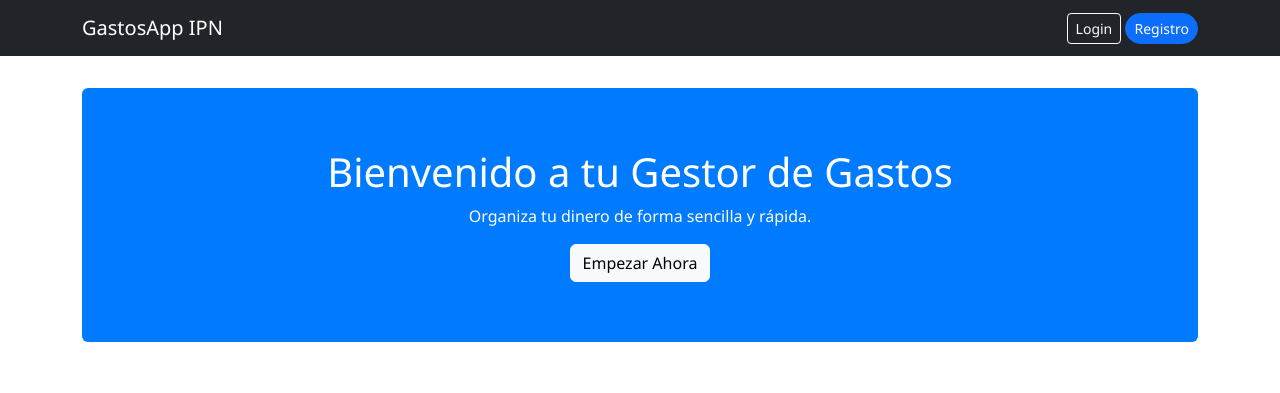
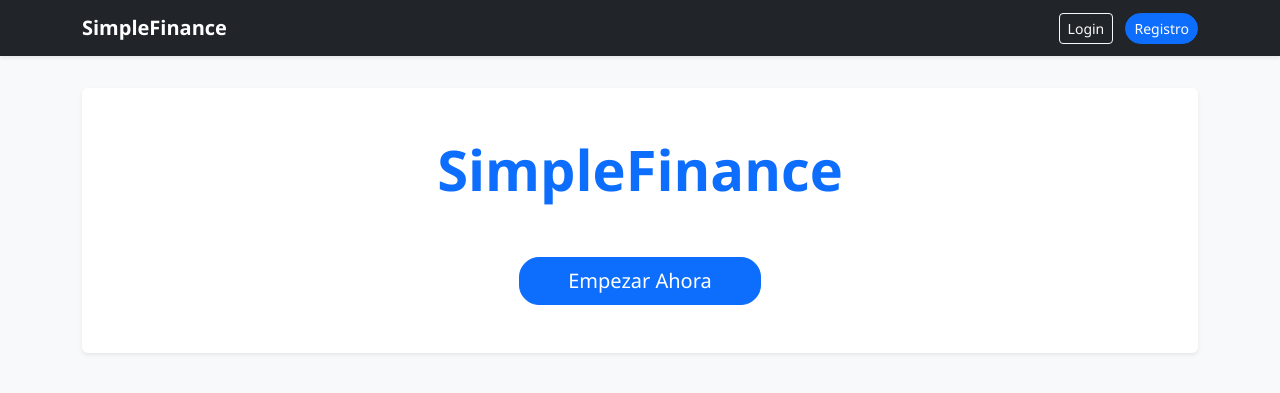
Before and after one commit to Emmanuel071104/proyecto-gastos, a Flask app: page / in a window 1280 px wide. Shown: the top 393 px of the page. Run offline with Flask 3, Linux system fonts and the light colour scheme.

Commit message:
Rebranding a SimpleFinance, mejoras de UD y Flash Messages

```diff
--- a/app.py
+++ b/app.py
@@ -7,7 +7,8 @@ from werkzeug.security import generate_password_hash, check_password_hash
 app = Flask(__name__)
 
 # --- CONFIGURACIÓN DE SEGURIDAD Y BASE DE DATOS ---
-app.config['SECRET_KEY'] = 'ipn_computacion_2026_secreto'
+# Actualizamos la clave secreta para SimpleFinance
+app.config['SECRET_KEY'] = 'simplefinance_2026_secreto'
 
 uri = os.getenv("DATABASE_URL", "sqlite:///gastos.db")
 if uri.startswith("postgres://"):
@@ -34,7 +35,6 @@ class Categoria(db.Model):
     __tablename__ = 'categorias'
     id = db.Column(db.Integer, primary_key=True)
     nombre = db.Column(db.String(50), unique=True, nullable=False)
-    # Relación: Una categoría tiene muchos gastos
     gastos = db.relationship('Gasto', backref='categoria_rel', lazy=True)
 
 class Gasto(db.Model):
@@ -44,7 +44,6 @@ class Gasto(db.Model):
     descripcion = db.Column(db.String(200), nullable=False)
     fecha = db.Column(db.DateTime, server_default=db.func.now())
     usuario_id = db.Column(db.Integer, db.ForeignKey('usuarios.id'), nullable=False)
-    # Nueva llave foránea para Categoría
     categoria_id = db.Column(db.Integer, db.ForeignKey('categorias.id'), nullable=False)
 
 @login_manager.user_loader
@@ -60,7 +59,6 @@ def index():
             return redirect(url_for('dashboard'))
 
         mis_gastos = Gasto.query.filter_by(usuario_id=current_user.id).order_by(Gasto.id.desc()).all()
-        # Pasamos las categorías para que aparezcan en el formulario
         todas_categorias = Categoria.query.all()
         return render_template('index.html', gastos=mis_gastos, categorias=todas_categorias)
     return render_template('index.html')
@@ -69,7 +67,7 @@ def index():
 @login_required
 def dashboard():
     if current_user.rol != 'admin':
-        flash('No tienes permiso para acceder a esta sección.')
+        flash('No tienes permiso para acceder a esta sección de SimpleFinance.', 'error')
         return redirect(url_for('index'))
 
     todos_los_gastos = Gasto.query.all()
@@ -83,13 +81,15 @@ def register():
         password = request.form.get('password')
 
         if Usuario.query.filter_by(username=username).first():
-            flash('El usuario ya existe.')
+            flash('Error: Ese usuario ya existe en SimpleFinance.', 'error')
             return redirect(url_for('register'))
 
         hashed_pw = generate_password_hash(password)
         nuevo_usuario = Usuario(username=username, password=hashed_pw, rol='usuario')
         db.session.add(nuevo_usuario)
         db.session.commit()
+
+        flash('¡Cuenta creada con éxito! Bienvenido a SimpleFinance.', 'success')
         return redirect(url_for('login'))
 
     return render_template('register.html')
@@ -98,10 +98,16 @@ def register():
 def login():
     if request.method == 'POST':
         user = Usuario.query.filter_by(username=request.form.get('username')).first()
-        if user and check_password_hash(user.password, request.form.get('password')):
+
+        if not user:
+            flash('El usuario ingresado no existe en SimpleFinance.', 'error')
+        elif not check_password_hash(user.password, request.form.get('password')):
+            flash('Contraseña incorrecta. Inténtalo de nuevo.', 'error')
+        else:
             login_user(user)
+            flash(f'¡Bienvenido a SimpleFinance, {user.username}!', 'success')
             return redirect(url_for('index'))
-        flash('Credenciales incorrectas.')
+
     return render_template('login.html')
 
 @app.route('/agregar', methods=['POST'])
@@ -109,7 +115,7 @@ def login():
 def agregar():
     monto = request.form.get('monto')
     descripcion = request.form.get('descripcion')
-    cat_id = request.form.get('categoria_id') # Recibimos la categoría
+    cat_id = request.form.get('categoria_id')
 
     if monto and descripcion and cat_id:
         nuevo_gasto = Gasto(
@@ -120,34 +126,35 @@ def agregar():
         )
         db.session.add(nuevo_gasto)
         db.session.commit()
+        flash('Movimiento registrado en SimpleFinance.', 'success')
 
     return redirect(url_for('index'))
 
 @app.route('/logout')
 def logout():
     logout_user()
+    flash('Has cerrado sesión en SimpleFinance.', 'success')
     return redirect(url_for('login'))
 
 @app.route('/setup')
 def setup():
     db.create_all()
 
-    # 1. Crear categorías base si no existen
     if not Categoria.query.first():
-        cat1 = Categoria(nombre='Comida')
-        cat2 = Categoria(nombre='Transporte')
-        cat3 = Categoria(nombre='Ocio')
-        cat4 = Categoria(nombre='Salud')
-        db.session.add_all([cat1, cat2, cat3, cat4])
+        db.session.add_all([
+            Categoria(nombre='Comida'),
+            Categoria(nombre='Transporte'),
+            Categoria(nombre='Ocio'),
+            Categoria(nombre='Salud')
+        ])
 
-    # 2. Crear admin si no existe
     if not Usuario.query.filter_by(username='admin').first():
         admin_pass = generate_password_hash('admin123')
         admin_user = Usuario(username='admin', password=admin_pass, rol='admin')
         db.session.add(admin_user)
 
     db.session.commit()
-    return "Base de datos inicializada (3 tablas) y Admin creado."
+    return "SimpleFinance: Base de datos inicializada correctamente."
 
 if __name__ == '__main__':
     app.run(host='0.0.0.0', port=int(os.environ.get('PORT', 5000)))
--- a/templates/base.html
+++ b/templates/base.html
@@ -2,24 +2,38 @@
 <html lang="es">
 <head>
     <meta charset="UTF-8">
-    <title>{% block title %}{% endblock %} - GastosApp</title>
+    <title>{% block title %}{% endblock %} - SimpleFinance</title>
     <link href="https://cdn.jsdelivr.net/npm/bootstrap@5.3.0/dist/css/bootstrap.min.css" rel="stylesheet">
     <link rel="stylesheet" href="{{ url_for('static', filename='css/style.css') }}">
 </head>
-<body>
-    <nav class="navbar navbar-expand-lg navbar-dark bg-dark">
+<body class="bg-light">
+    <nav class="navbar navbar-expand-lg navbar-dark bg-dark shadow-sm">
         <div class="container">
-            <a class="navbar-brand" href="/">GastosApp IPN</a>
+            <a class="navbar-brand fw-bold" href="/">SimpleFinance</a>
             <div class="ms-auto">
                 {% if current_user.is_authenticated %}
-                    <a href="/logout" class="btn btn-outline-light btn-sm">Cerrar Sesión</a>
+                    <span class="text-light me-3">Hola, {{ current_user.username }}</span>
+                    <a href="/logout" class="btn btn-outline-danger btn-sm">Cerrar Sesión</a>
                 {% else %}
                     <a href="/login" class="btn btn-outline-light btn-sm">Login</a>
-                    <a href="/register" class="btn btn-primary btn-sm">Registro</a>
+                    <a href="/register" class="btn btn-primary btn-sm ms-2">Registro</a>
                 {% endif %}
             </div>
         </div>
     </nav>
+
+    <div class="container mt-3">
+        {% with messages = get_flashed_messages(with_categories=true) %}
+            {% if messages %}
+                {% for category, message in messages %}
+                    <div class="alert alert-{{ 'danger' if category == 'error' else 'success' }} alert-dismissible fade show" role="alert">
+                        {{ message }}
+                        <button type="button" class="btn-close" data-bs-dismiss="alert" aria-label="Close"></button>
+                    </div>
+                {% endfor %}
+            {% endif %}
+        {% endwith %}
+    </div>
 
     {% block content %}{% endblock %}
 
--- a/templates/index.html
+++ b/templates/index.html
@@ -2,18 +2,18 @@
 {% block title %}Inicio{% endblock %}
 
 {% block content %}
-<div class="container">
+<div class="container mt-4">
     {% if not current_user.is_authenticated %}
-    <div class="hero-section rounded">
-        <h1>Bienvenido a tu Gestor de Gastos</h1>
-        <p>Organiza tu dinero de forma sencilla y rápida.</p>
-        <a href="/register" class="btn btn-light">Empezar Ahora</a>
+    <div class="hero-section text-center p-5 bg-white shadow-sm rounded">
+        <h1 class="display-4 fw-bold text-primary">SimpleFinance</h1>
+        <p class="lead">Organiza tu dinero de forma sencilla y rápida.</p>
+        <a href="/register" class="btn btn-primary btn-lg px-5">Empezar Ahora</a>
     </div>
     {% else %}
     <div class="row">
         <div class="col-md-4">
-            <div class="card p-3 shadow-sm border-0">
-                <h4 class="mb-3">Registrar Gasto</h4>
+            <div class="card p-3 shadow-sm border-0 mb-4">
+                <h4 class="mb-3 fw-bold">Nuevo Gasto</h4>
                 <form action="/agregar" method="POST">
                     <input type="number" step="0.01" name="monto" class="form-control mb-2" placeholder="Monto ($)" required>
 
@@ -33,12 +33,19 @@
 
         <div class="col-md-8">
             <div class="table-container shadow-sm bg-white p-3 rounded">
-                <h4 class="mb-3">Mis Movimientos</h4>
+                <div class="d-flex justify-content-between align-items-center mb-3">
+                    <h4 class="m-0">Mis Movimientos</h4>
+                    <div class="text-end">
+                        <small class="text-muted">Total:</small>
+                        <h4 class="text-danger m-0">-${{ gastos|sum(attribute='monto')|round(2) }}</h4>
+                    </div>
+                </div>
                 <table class="table table-hover">
                     <thead class="table-light">
                         <tr>
                             <th>Descripción</th>
-                            <th>Categoría</th> <th>Monto</th>
+                            <th>Categoría</th>
+                            <th class="text-end">Monto</th>
                         </tr>
                     </thead>
                     <tbody>
@@ -46,7 +53,11 @@
                         <tr>
                             <td>{{ g.descripcion }}</td>
                             <td><span class="badge bg-secondary">{{ g.categoria_rel.nombre }}</span></td>
-                            <td class="text-danger fw-bold">-${{ g.monto }}</td>
+                            <td class="text-danger fw-bold text-end">-${{ g.monto }}</td>
+                        </tr>
+                        {% else %}
+                        <tr>
+                            <td colspan="3" class="text-center text-muted py-4">No hay gastos registrados en SimpleFinance.</td>
                         </tr>
                         {% endfor %}
                     </tbody>
```
